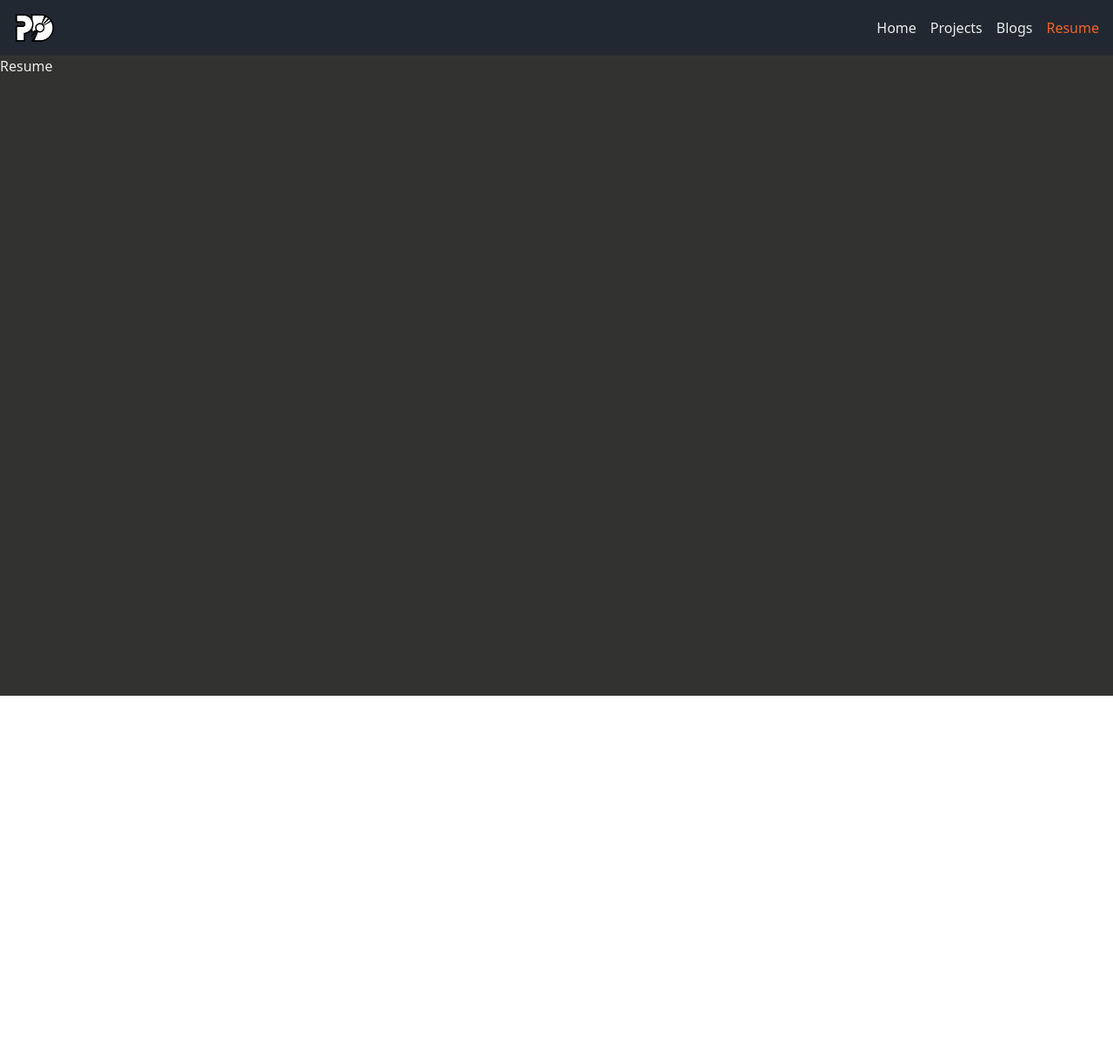
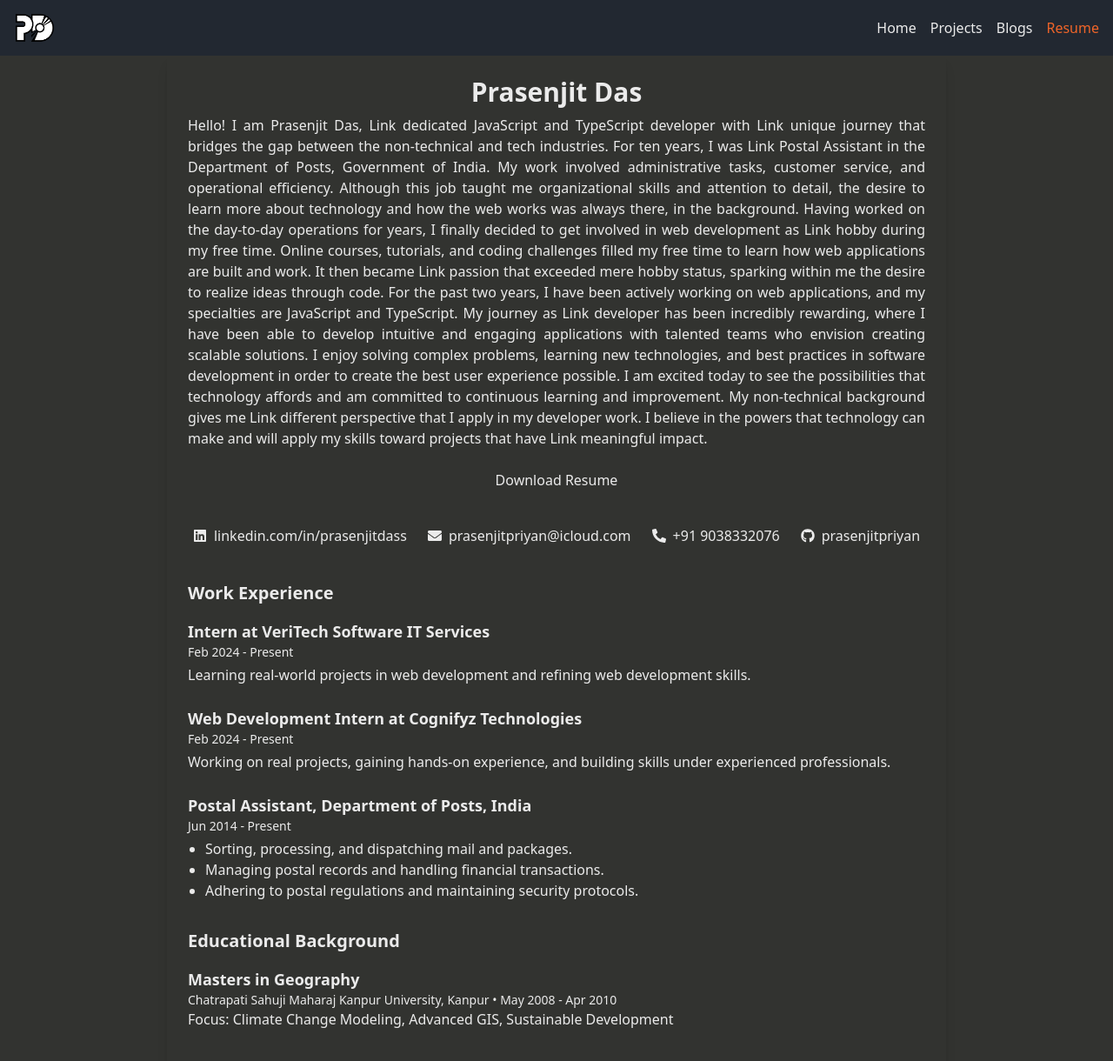
Before and after one commit to prasenjitpriyan/portfolio, a Next.js app: page /resume in a window 1280 px wide. Shown: the top 1220 px of the page at 87% size. Before the commit the page ends 800 px from the top, so only its background shows below. Built offline with nearby package versions, Linux system fonts and the light colour scheme.

Commit message:
Resume added in public folder and resume page modified

```diff
--- a/app/resume/page.jsx
+++ b/app/resume/page.jsx
@@ -1,9 +1,207 @@
 import React from 'react'
+import Link from 'next/link'
+import { FaLinkedin, FaGithub, FaEnvelope, FaPhoneAlt } from 'react-icons/fa'
 
 const Resume = () => {
   return (
     <div className="min-h-[calc(100svh-4rem)] bg-my-color-2 text-my-color-4">
-      Resume
+      <div className="max-w-4xl mx-auto p-6 bg-white rounded-lg shadow-lg">
+        {/* Header Section */}
+        <div className="text-center mb-8">
+          <h1 className="text-3xl font-bold text-gray-800">Prasenjit Das</h1>
+          <p className="mt-2 text-gray-600 text-justify">
+            Hello! I am Prasenjit Das, Link dedicated JavaScript and TypeScript
+            developer with Link unique journey that bridges the gap between the
+            non-technical and tech industries. For ten years, I was Link Postal
+            Assistant in the Department of Posts, Government of India. My work
+            involved administrative tasks, customer service, and operational
+            efficiency. Although this job taught me organizational skills and
+            attention to detail, the desire to learn more about technology and
+            how the web works was always there, in the background. Having worked
+            on the day-to-day operations for years, I finally decided to get
+            involved in web development as Link hobby during my free time.
+            Online courses, tutorials, and coding challenges filled my free time
+            to learn how web applications are built and work. It then became
+            Link passion that exceeded mere hobby status, sparking within me the
+            desire to realize ideas through code. For the past two years, I have
+            been actively working on web applications, and my specialties are
+            JavaScript and TypeScript. My journey as Link developer has been
+            incredibly rewarding, where I have been able to develop intuitive
+            and engaging applications with talented teams who envision creating
+            scalable solutions. I enjoy solving complex problems, learning new
+            technologies, and best practices in software development in order to
+            create the best user experience possible. I am excited today to see
+            the possibilities that technology affords and am committed to
+            continuous learning and improvement. My non-technical background
+            gives me Link different perspective that I apply in my developer
+            work. I believe in the powers that technology can make and will
+            apply my skills toward projects that have Link meaningful impact.
+          </p>
+
+          {/* Download Resume Button */}
+          <Link
+            href="/resume.pdf" // Update this path to your resume file
+            download
+            className="inline-block mt-4 px-6 py-2 bg-blue-500 text-white rounded-lg hover:bg-blue-600 transition duration-300"
+          >
+            Download Resume
+          </Link>
+        </div>
+
+        {/* Contact Section */}
+        <div className="flex flex-wrap justify-center gap-6 mb-10">
+          <Link
+            href="https://linkedin.com/in/prasenjitdass"
+            className="text-gray-600 flex items-center"
+          >
+            <FaLinkedin className="mr-2" /> linkedin.com/in/prasenjitdass
+          </Link>
+          <Link
+            href="mailto:prasenjitpriyan@icloud.com"
+            className="text-gray-600 flex items-center"
+          >
+            <FaEnvelope className="mr-2" /> prasenjitpriyan@icloud.com
+          </Link>
+          <Link
+            href="tel:+919038332076"
+            className="text-gray-600 flex items-center"
+          >
+            <FaPhoneAlt className="mr-2" /> +91 9038332076
+          </Link>
+          <Link
+            href="https://github.com/prasenjitpriyan"
+            className="text-gray-600 flex items-center"
+          >
+            <FaGithub className="mr-2" /> prasenjitpriyan
+          </Link>
+        </div>
+
+        {/* Work Experience Section */}
+        <section className="mb-8">
+          <h2 className="text-xl font-semibold text-gray-700 mb-4">
+            Work Experience
+          </h2>
+          <div className="mb-6">
+            <h3 className="text-lg font-semibold">
+              Intern at VeriTech Software IT Services
+            </h3>
+            <p className="text-sm text-gray-500">Feb 2024 - Present</p>
+            <p className="text-gray-600 mt-1">
+              Learning real-world projects in web development and refining web
+              development skills.
+            </p>
+          </div>
+          <div className="mb-6">
+            <h3 className="text-lg font-semibold">
+              Web Development Intern at Cognifyz Technologies
+            </h3>
+            <p className="text-sm text-gray-500">Feb 2024 - Present</p>
+            <p className="text-gray-600 mt-1">
+              Working on real projects, gaining hands-on experience, and
+              building skills under experienced professionals.
+            </p>
+          </div>
+          <div className="mb-6">
+            <h3 className="text-lg font-semibold">
+              Postal Assistant, Department of Posts, India
+            </h3>
+            <p className="text-sm text-gray-500">Jun 2014 - Present</p>
+            <ul className="text-gray-600 mt-1 list-disc pl-5">
+              <li>Sorting, processing, and dispatching mail and packages.</li>
+              <li>
+                Managing postal records and handling financial transactions.
+              </li>
+              <li>
+                Adhering to postal regulations and maintaining security
+                protocols.
+              </li>
+            </ul>
+          </div>
+        </section>
+
+        {/* Education Section */}
+        <section className="mb-8">
+          <h2 className="text-xl font-semibold text-gray-700 mb-4">
+            Educational Background
+          </h2>
+          <div>
+            <h3 className="text-lg font-semibold">Masters in Geography</h3>
+            <p className="text-sm text-gray-500">
+              Chatrapati Sahuji Maharaj Kanpur University, Kanpur • May 2008 -
+              Apr 2010
+            </p>
+            <p className="text-gray-600">
+              Focus: Climate Change Modeling, Advanced GIS, Sustainable
+              Development
+            </p>
+          </div>
+        </section>
+
+        {/* Licenses and Certifications */}
+        <section className="mb-8">
+          <h2 className="text-xl font-semibold text-gray-700 mb-4">
+            Licenses and Certifications
+          </h2>
+          <p className="text-gray-600">
+            Full-Stack Development Bootcamp • May 2023 - Nov 2023 (upGrad
+            KnowledgeHut, in collaboration with Golden Gate University)
+          </p>
+        </section>
+
+        {/* Skills Section */}
+        <section className="mb-8">
+          <h2 className="text-xl font-semibold text-gray-700 mb-4">Skills</h2>
+          <div>
+            <h3 className="font-semibold">Technical Skills</h3>
+            <p className="text-gray-600">
+              HTML, CSS, Tailwind, JavaScript, TypeScript, React, Next.js,
+              Three.js, MongoDB, Express, Node.js, Git, GitHub, Bootstrap
+            </p>
+          </div>
+          <div className="mt-4">
+            <h3 className="font-semibold">Tools/Software</h3>
+            <p className="text-gray-600">
+              VS Code, Adobe Photoshop, Figma, Microsoft Office, Canva
+            </p>
+          </div>
+          <div className="mt-4">
+            <h3 className="font-semibold">Languages</h3>
+            <p className="text-gray-600">
+              English (Fluent), Hindi (Fluent), Bengali (Proficient)
+            </p>
+          </div>
+        </section>
+
+        {/* Certifications Section */}
+        <section className="mb-8">
+          <h2 className="text-xl font-semibold text-gray-700 mb-4">
+            Certifications / Short Courses
+          </h2>
+          <ul className="list-disc pl-5 text-gray-600">
+            <li>Hackathon Participation</li>
+            <li>React Zero to Hero</li>
+            <li>Node.js Zero to Hero</li>
+            <li>HTML & CSS Zero to Hero</li>
+            <li>Full Stack from upGrad</li>
+            <li>Meta Front-End Developer Professional Certificate</li>
+          </ul>
+        </section>
+
+        {/* Projects Section */}
+        <section>
+          <h2 className="text-xl font-semibold text-gray-700 mb-4">Projects</h2>
+          <ul className="list-disc pl-5 text-gray-600">
+            <li>
+              Led development of Link dynamic blog page with interactive content
+              and MERN stack.
+            </li>
+            <li>
+              Headed the creation of Link real estate webpage connecting buyers
+              and sellers, using MERN stack functionalities.
+            </li>
+          </ul>
+        </section>
+      </div>
     </div>
   )
 }
```
Also changed, not shown: 1 other file (tests, documents, lock files or other folders).
